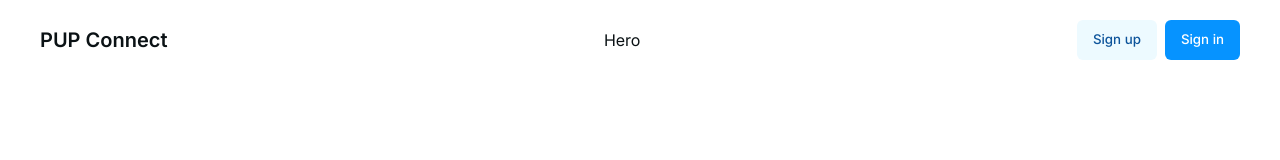
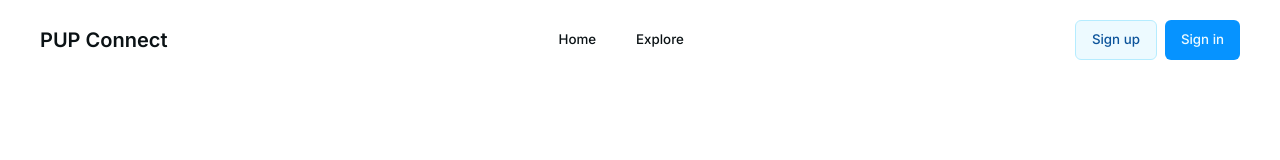
Before and after one commit to KyneLaggui/pup-connect, a Next.js app: page /pages/hero in a window 1280 px wide. Shown: the top 160 px of the page. Built offline with nearby package versions, Linux system fonts and the light colour scheme.

Commit message:
fixed variables

```diff
--- a/src/app/globals.css
+++ b/src/app/globals.css
@@ -66,10 +66,10 @@
 
     --secondary: var(--blue-50);
     --secondary-foreground: var(--blue-900);
-    --secondary-border: var(--red-600);
+    --secondary-border: var(--blue-200);
 
     --muted: var(--neutral-white-200);
-    --muted-foreground: var(--neutral-white-800);
+    --muted-foreground: var(--neutral-white-700);
 
     --accent: 210 40% 96.1%;
     --accent-foreground: #000000;
--- a/src/app/pages/hero/page.js
+++ b/src/app/pages/hero/page.js
@@ -3,13 +3,16 @@ import React from "react";
 
 const Hero = () => {
   return (
-    <div className="w-full flex justify-center">
+    <div className="w-full flex justify-center backdrop-blur-sm">
       <div className="max-w-[1200px] flex w-full justify-between py-5 items-center">
         <div>
-          <h1 className="text-logo font-semibold">PUP Connect</h1>
+          <h1 className="text-logo font-semibold text-foreground">
+            PUP Connect
+          </h1>
         </div>
-        <div>
-          <p>Hero</p>
+        <div className="flex gap-2">
+          <Button variant="ghost">Home</Button>
+          <Button variant="ghost">Explore</Button>
         </div>
         <div className="flex gap-2">
           <Button variant="secondary">Sign up</Button>
--- a/src/components/ui/button.jsx
+++ b/src/components/ui/button.jsx
@@ -15,7 +15,7 @@ const buttonVariants = cva(
         outline:
           "border border-input bg-background hover:bg-accent hover:text-accent-foreground",
         secondary:
-          "bg-secondary text-secondary-foreground border-secondary hover:bg-secondary/80",
+          "bg-secondary text-secondary-foreground border border-secondary-border hover:bg-secondary/80",
         ghost: "hover:bg-accent hover:text-accent-foreground",
         link: "text-primary underline-offset-4 hover:underline",
       },
--- a/tailwind.config.js
+++ b/tailwind.config.js
@@ -30,39 +30,43 @@ module.exports = {
     },
     extend: {
       colors: {
-        border: "var(--border)",
-        input: "var(--input)",
-        ring: "var(--ring)",
-        background: "var(--background)",
-        foreground: "var(--foreground)",
+        border: "var(--neutral-white-200)",
+        input: "var(--neutral-white-200)",
+        ring: "var(--blue-400)",
+        background: "var(--neutral-white-50)",
+        foreground: "var(--obsidian-950)",
         primary: {
-          DEFAULT: "var(--primary)",
-          foreground: "var(--primary-foreground)",
+          DEFAULT: "var(--blue-600)",
+          foreground: "var(--blue-50)",
         },
         secondary: {
-          DEFAULT: "var(--secondary)",
-          foreground: "var(--secondary-foreground)",
-          border: "var(--secondary-border)",
+          DEFAULT: "var(--blue-50)",
+          foreground: "var(--blue-900)",
+          border: "var(--blue-200)",
+        },
+        tertiary: {
+          DEFAULT: "var(--neutral-white-50)",
+          foreground: "var(--obsidian-950)",
         },
         destructive: {
-          DEFAULT: "var(--destructive)",
-          foreground: "var(--destructive-foreground)",
+          DEFAULT: "var(--red-600)",
+          foreground: "var(--neutral-white-50)",
         },
         muted: {
-          DEFAULT: "var(--muted)",
-          foreground: "var(--muted-foreground)",
+          DEFAULT: "var(--neutral-white-200)",
+          foreground: "var(--neutral-white-700)",
         },
         accent: {
-          DEFAULT: "var(--accent)",
-          foreground: "var(--accent-foreground)",
+          DEFAULT: "var(--blue-400)",
+          foreground: "var(--blue-950)",
         },
         popover: {
-          DEFAULT: "var(--popover)",
-          foreground: "var(--popover-foreground)",
+          DEFAULT: "var(--neutral-white-100)",
+          foreground: "var(--obsidian-950)",
         },
         card: {
-          DEFAULT: "var(--card)",
-          foreground: "var(--card-foreground)",
+          DEFAULT: "var(--neutral-white-100)",
+          foreground: "var(--obsidian-950)",
         },
       },
       borderRadius: {
```
